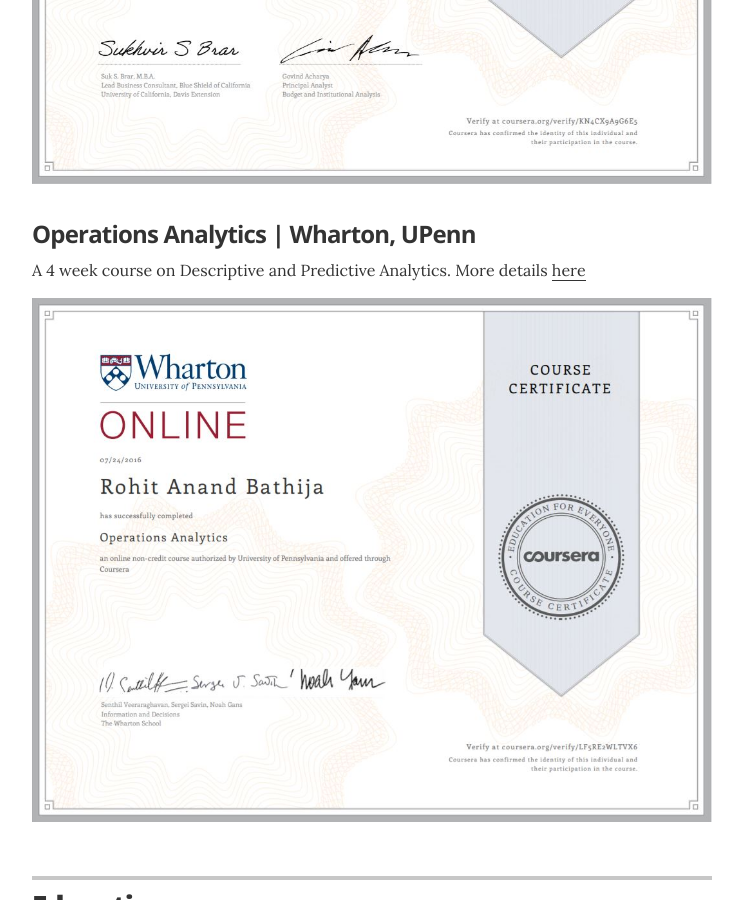
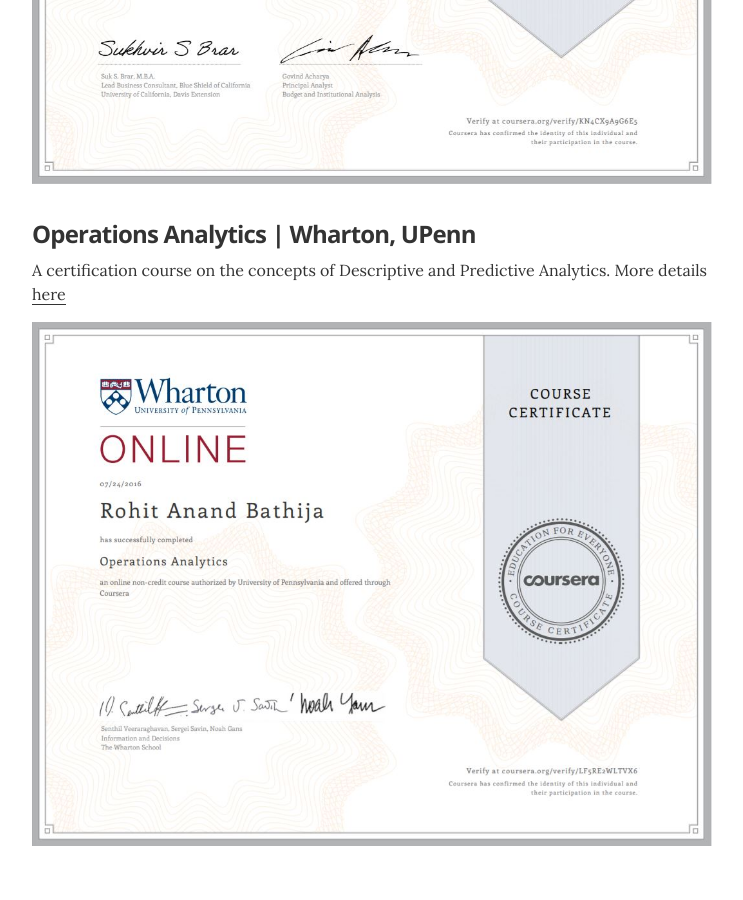
Before and after one commit to robathija/rohit-resume, a Jekyll site: the page built from index.html, in a window 1280 px wide and 900 px high, scrolled down 2788 px. Shown: the whole window, without its empty margins (268-1011 px from the left). Built offline with Jekyll 4.4.1, drawn with Linux system fonts in a browser that asks for light colours.

Commit message:
edited cert description

```diff
--- a/_data/projects.yml
+++ b/_data/projects.yml
@@ -16,5 +16,5 @@
  #Project 3
 - project: Operations Analytics | Wharton, UPenn
   url: "https://www.coursera.org/account/accomplishments/verify/LF5RE2WLTVX6"
-  description: A 4 week course on Descriptive and Predictive Analytics. More details
+  description: A certification course on the concepts of Descriptive and Predictive Analytics. More details
   image: images/wharton.JPG
```
